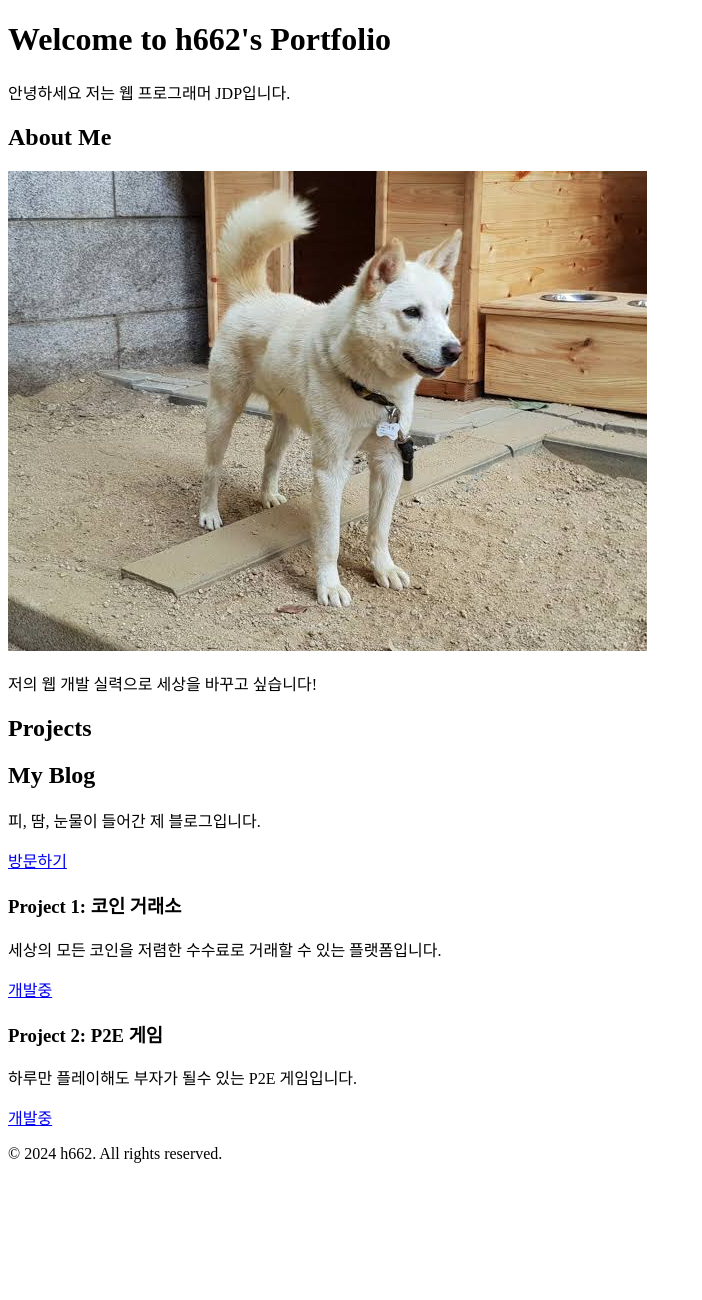
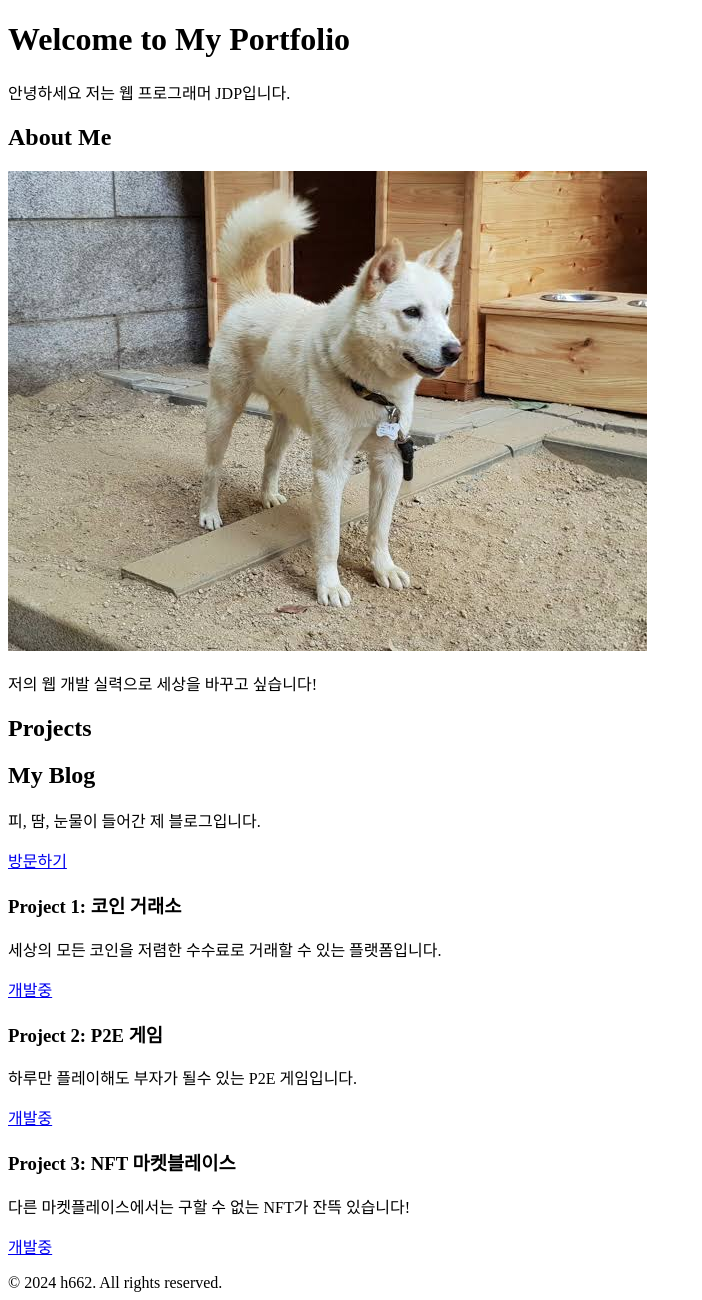
Before and after one commit to jdp-coding/myGithub, a plain HTML site: page index.html in a window 1280 px wide. Shown: the whole page, without its empty margins (0-702 px from the left). Before the commit the page ends 1179 px from the top, so only its background shows below. Drawn offline with Linux system fonts and the light colour scheme.

Commit message:
article3 추가

```diff
--- a/index.html
+++ b/index.html
@@ -3,11 +3,11 @@
   <head>
     <meta charset="UTF-8" />
     <meta name="viewport" content="width=device-width, initial-scale=1.0" />
-    <title>h662's Portfolio</title>
+    <title>My Portfolio</title>
   </head>
   <body>
     <header>
-      <h1>Welcome to h662's Portfolio</h1>
+      <h1>Welcome to My Portfolio</h1>
       <p>안녕하세요 저는 웹 프로그래머 JDP입니다.</p>
     </header>
 
@@ -35,6 +35,11 @@
           <p>하루만 플레이해도 부자가 될수 있는 P2E 게임입니다.</p>
           <a href="#project2" target="_blank" rel="noopener">개발중</a>
         </article>
+        <article>
+          <h3>Project 3: NFT 마켓블레이스</h3>
+          <p>다른 마켓플레이스에서는 구할 수 없는 NFT가 잔뜩 있습니다!</p>
+          <a href="#project3" target="_blank" rel="noopener">개발중</a>
+        </article>
       </section>
     </main>
 
```
